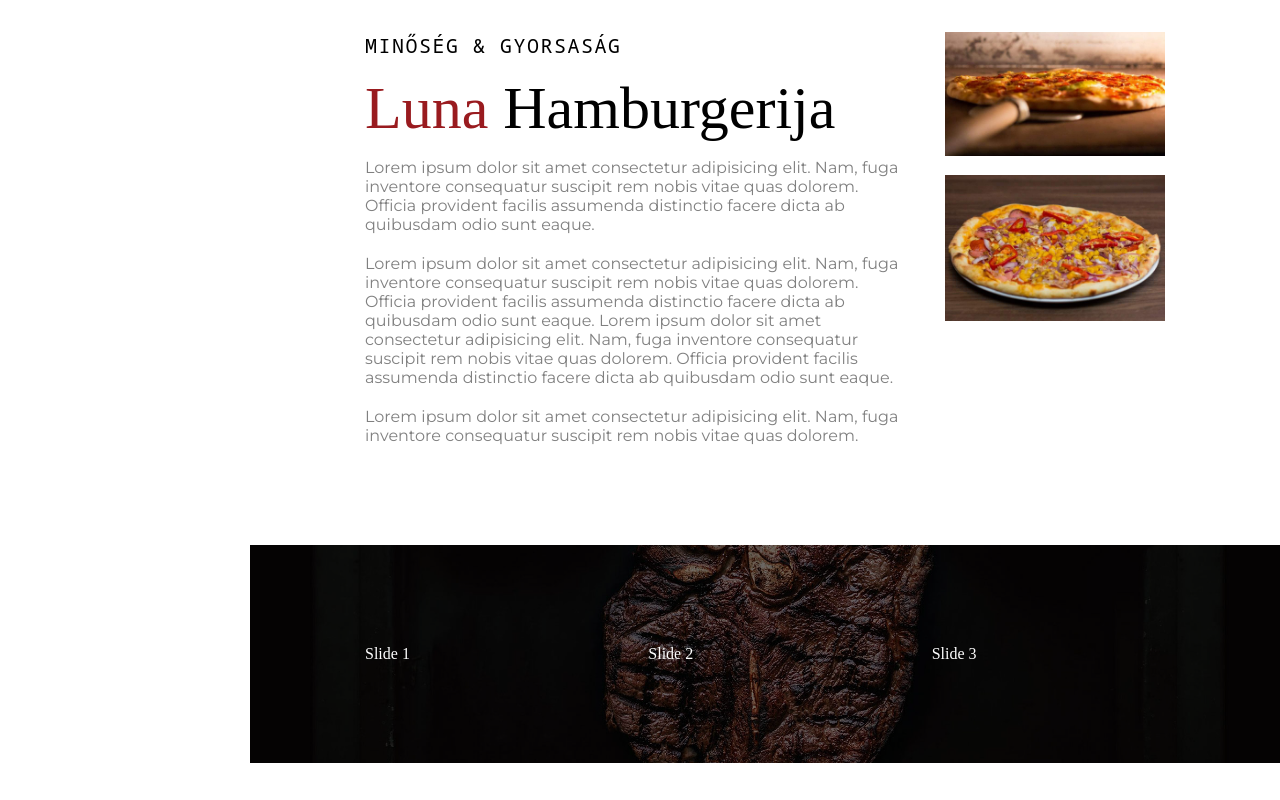
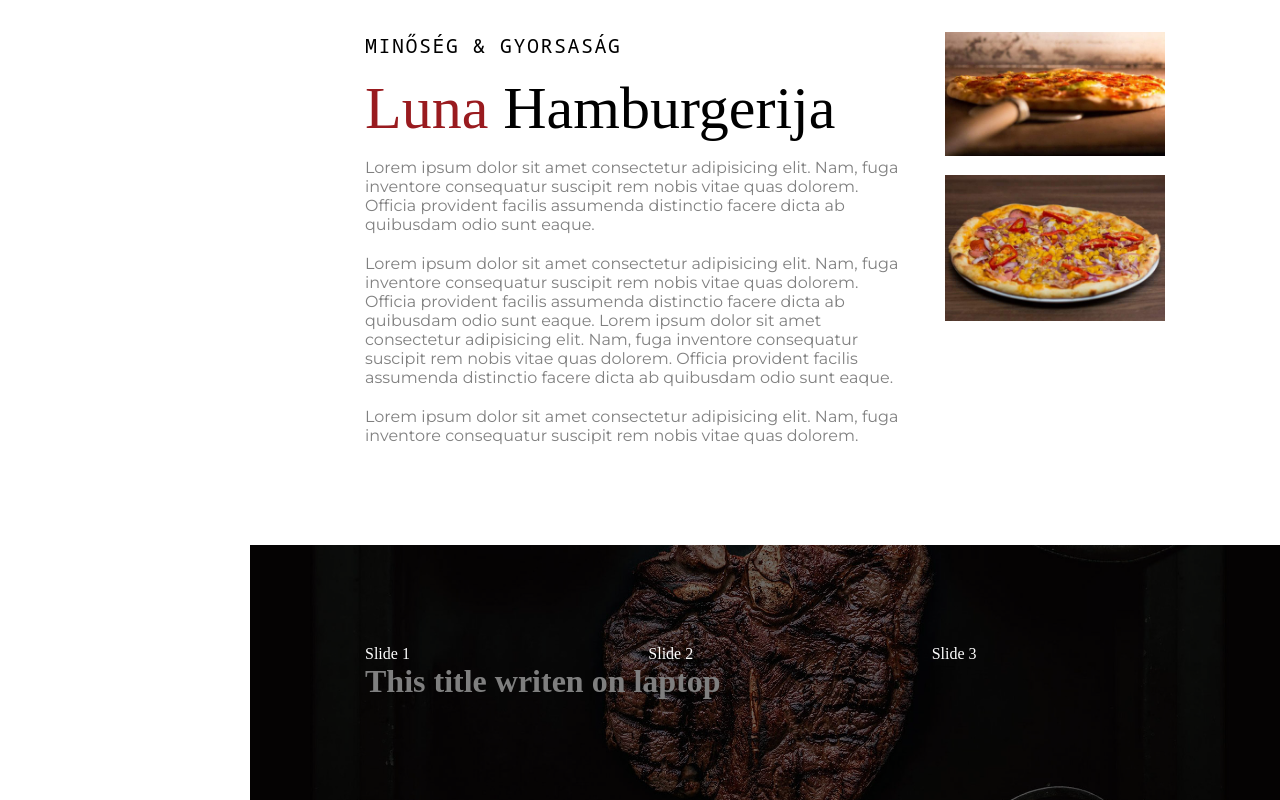
Before and after one commit to Petrow-zz/luna-ada, a React (Create React App) app: page / in a window 1280 px wide. Shown: the part 868-1668 px from the top of the page. Before the commit the page ends 1631 px from the top, so only its background shows below. Built offline with nearby package versions, Linux system fonts and the light colour scheme; a web font is replaced by a local one.

Commit message:
Laptop push test

```diff
--- a/src/components/Menu.js
+++ b/src/components/Menu.js
@@ -23,6 +23,8 @@ function Menu() {
                     <SwiperSlide>Slide 3</SwiperSlide>
                     <SwiperSlide>Slide 4</SwiperSlide>
                 </Swiper>
+
+                <h1>This title writen on laptop</h1>
             </div>
         </div>
     )
```
Also changed, not shown: 1 other file (tests, documents, lock files or other folders).
